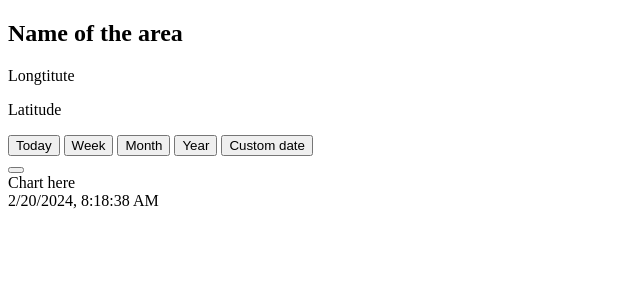
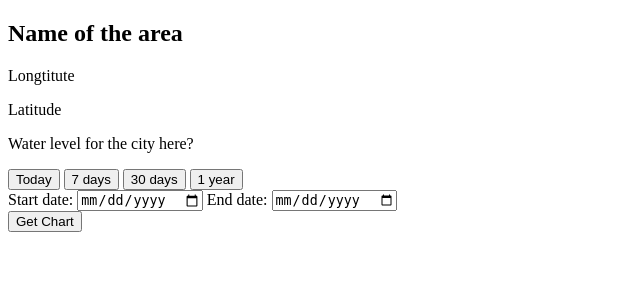
Before and after one commit to Fridish/Waterworks, a PHP site: page /ResultPage/result.php?city=1 in a window 1280 px wide. Shown: the top 300 px of the page, without its empty margins (0-640 px from the left). Run offline with PHP 8.4, Linux system fonts and the light colour scheme.

Commit message:
result page in progress

```diff
--- a/ResultPage/result.js
+++ b/ResultPage/result.js
@@ -1,7 +1,6 @@
+import { chart1 } from "./chart1.js";
 
 const now = new Date();
 const currentDateTime = now.toLocaleString();
 
-document.getElementById('dateTime').textContent = currentDateTime;
-
-//setInterval(updateTime, 1000);
+//chart1(1,2);
--- a/ResultPage/result.php
+++ b/ResultPage/result.php
@@ -4,6 +4,12 @@
         <meta charset="UTF-8">
         <meta name="viewport" content="width=device-width, initial-scale=1.0" />
         <title>SearchPage</title>
+        <script>
+            // Define city for module to use
+            const city ="<?= $_GET["city"]; ?>";
+        </script>
+        <script src="./result.js" type="module">
+        </script>
     </head>
 
     <body>
@@ -13,29 +19,27 @@
                     <h2>Name of the area</h2>
                     <p>Longtitute</p>
                     <p>Latitude</p>
+                    <p>Water level for the city here?</p>
                     <div class="menu">
-                    <button class="btn-menu">Today</button>
-                    <button class="btn-menu">Week</button>
-                    <button class="btn-menu">Month</button>
-                    <button class="btn-menu">Year</button>
-                    <button class="btn-menu">Custom date</button>
+                    <button class="btn-menu" value="today">Today</button>
+                    <button class="btn-menu" value="week">7 days</button>
+                    <button class="btn-menu" value="month">30 days</button>
+                    <button class="btn-menu" value="year">1 year</button>
+                    <div>
+                        Start date: <input type="date" id="startDatePicker" />
+                        End date: <input type="date" id="endDatePicker" />
+                    </div>
+                    <div>
+                        <button id="getChart">Get Chart</button>
                     </div>
                 </nav>
             </div>
         </header>
-        <div class="charts">
-            <div class="chart1">
-                <button class="buttonsName"></button>
-                <div>Chart here</div>
-            </div>
-            <div class="chart2"></div>
-            <div class="chart3"></div>
-        </div>
+
 
     </body>
 
     <footer>
         <div id="dateTime"></div>
-        <script src="./result.js"> </script>
     </footer>
 </html>
--- a/index.php
+++ b/index.php
@@ -0,0 +1,2 @@
+<a href="/ResultPage/result.php?city=gbg">gbg</a>
+<a href="/ResultPage/result.php?city=lio">lio</a>
```
Also changed, not shown: ResultPage/chart1.js (added).
